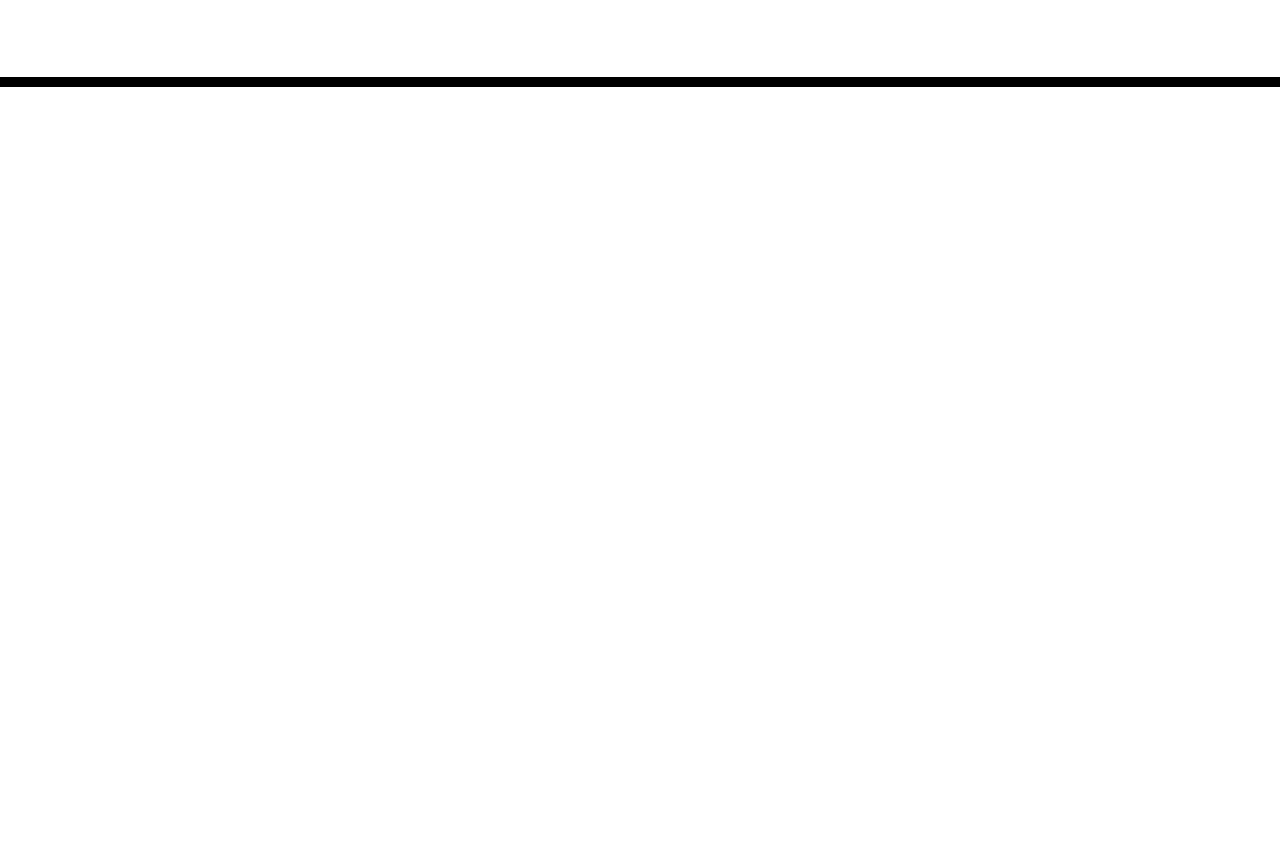
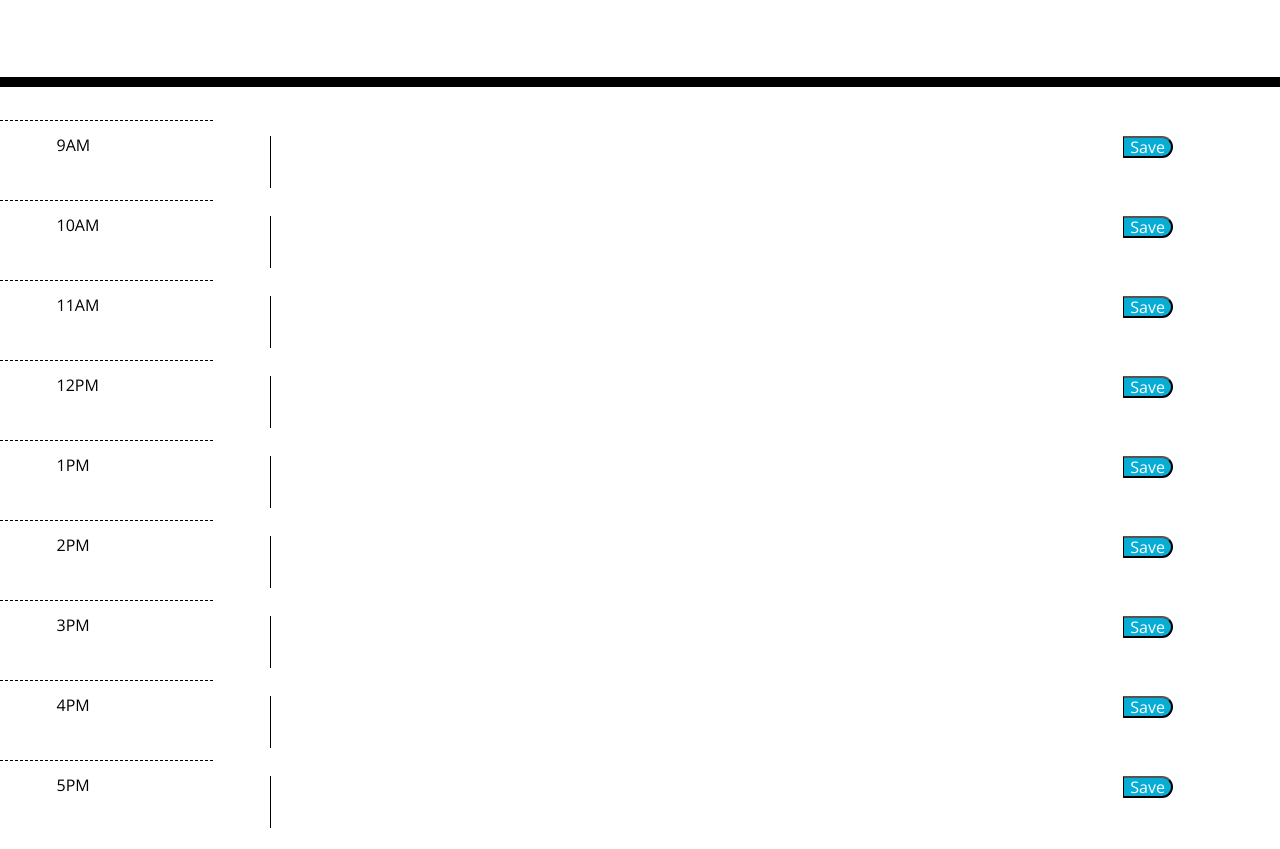
Before and after one commit to webdev410/daily-planner, a plain HTML site: page index.html in a window 1280 px wide. Shown: the part 181-1030 px from the top of the page. Before the commit the page ends 800 px from the top, so only its background shows below. Drawn offline with nearby package versions, Linux system fonts and the light colour scheme.

Commit message:
added time slots and save buttons

```diff
--- a/index.html
+++ b/index.html
@@ -18,7 +18,7 @@
       href="https://fonts.googleapis.com/css?family=Open+Sans&display=swap"
       rel="stylesheet"
     />
-    <link rel="stylesheet" href="style.css" />
+    <link rel="stylesheet" href="assets/css/style.css" />
     <title>Work Day Scheduler</title>
   </head>
 
@@ -28,11 +28,117 @@
       <p class="lead">A simple calendar app for scheduling your work day</p>
       <p id="currentDay" class="lead"></p>
     </header>
-    <div class="container">
-      <!-- Timeblocks go here -->
+    <div class="container-fluid">
+      <div class="row">
+        <div class="hour col-2">
+          9AM
+        </div>
+        <div class="description col-8">
+          <textarea class="#" id="#"></textarea>
+        </div>
+        <div class="col-2">
+          <button class="saveBtn" type="submit">Save</button>
+        </div>
+      </div>
+      <div class="row">
+        <div class="hour col-2">
+          10AM
+        </div>
+        <div class="description col-8">
+          <textarea class="#" id="#"></textarea>
+        </div>
+        <div class="col-2">
+          <button class="saveBtn" type="submit">Save</button>
+        </div>
+      </div>
+      <div class="row">
+        <div class="hour col-2">
+          11AM
+        </div>
+        <div class="description col-8">
+          <textarea class="#" id="#"></textarea>
+        </div>
+        <div class="col-2">
+          <button class="saveBtn" type="submit">Save</button>
+        </div>
+      </div>
+      <div class="row">
+        <div class="hour col-2">
+          12PM
+        </div>
+        <div class="description col-8">
+          <textarea class="#" id="#"></textarea>
+        </div>
+        <div class="col-2">
+          <button class="saveBtn" type="submit">Save</button>
+        </div>
+      </div>
+      <div class="row">
+        <div class="hour col-2">
+          1PM
+        </div>
+        <div class="description col-8">
+          <textarea class="#" id="#"></textarea>
+        </div>
+        <div class="col-2">
+          <button class="saveBtn" type="submit">Save</button>
+        </div>
+      </div>
+      <div class="row">
+        <div class="hour col-2">
+          2PM
+        </div>
+        <div class="description col-8">
+          <textarea class="#" id="#"></textarea>
+        </div>
+        <div class="col-2">
+          <button class="saveBtn" type="submit">Save</button>
+        </div>
+      </div>
+      <div class="row">
+        <div class="hour col-2">
+          3PM
+        </div>
+        <div class="description col-8">
+          <textarea class="#" id="#"></textarea>
+        </div>
+        <div class="col-2">
+          <button class="saveBtn" type="submit">Save</button>
+        </div>
+      </div>
+      <div class="row">
+        <div class="hour col-2">
+          4PM
+        </div>
+        <div class="description col-8">
+          <textarea class="#" id="#"></textarea>
+        </div>
+        <div class="col-2">
+          <button class="saveBtn" type="submit">Save</button>
+        </div>
+      </div>
+      <div class="row">
+        <div class="hour col-2">
+          5PM
+        </div>
+        <div class="description col-8">
+          <textarea class="#" id="#"></textarea>
+        </div>
+        <div class="col-2">
+          <button class="saveBtn" type="submit">Save</button>
+        </div>
+      </div>
+
+
+
+
+
+
     </div>
 
     <script src="https://cdnjs.cloudflare.com/ajax/libs/jquery/3.2.1/jquery.min.js"></script>
     <script src="https://cdnjs.cloudflare.com/ajax/libs/moment.js/2.24.0/moment.min.js"></script>
+    <script src="./assets/js/script.js"></script>
+
   </body>
 </html>
```
Also changed, not shown: assets/css/style.css (renamed from style.css), assets/js/script.js (added), 1 other file.
